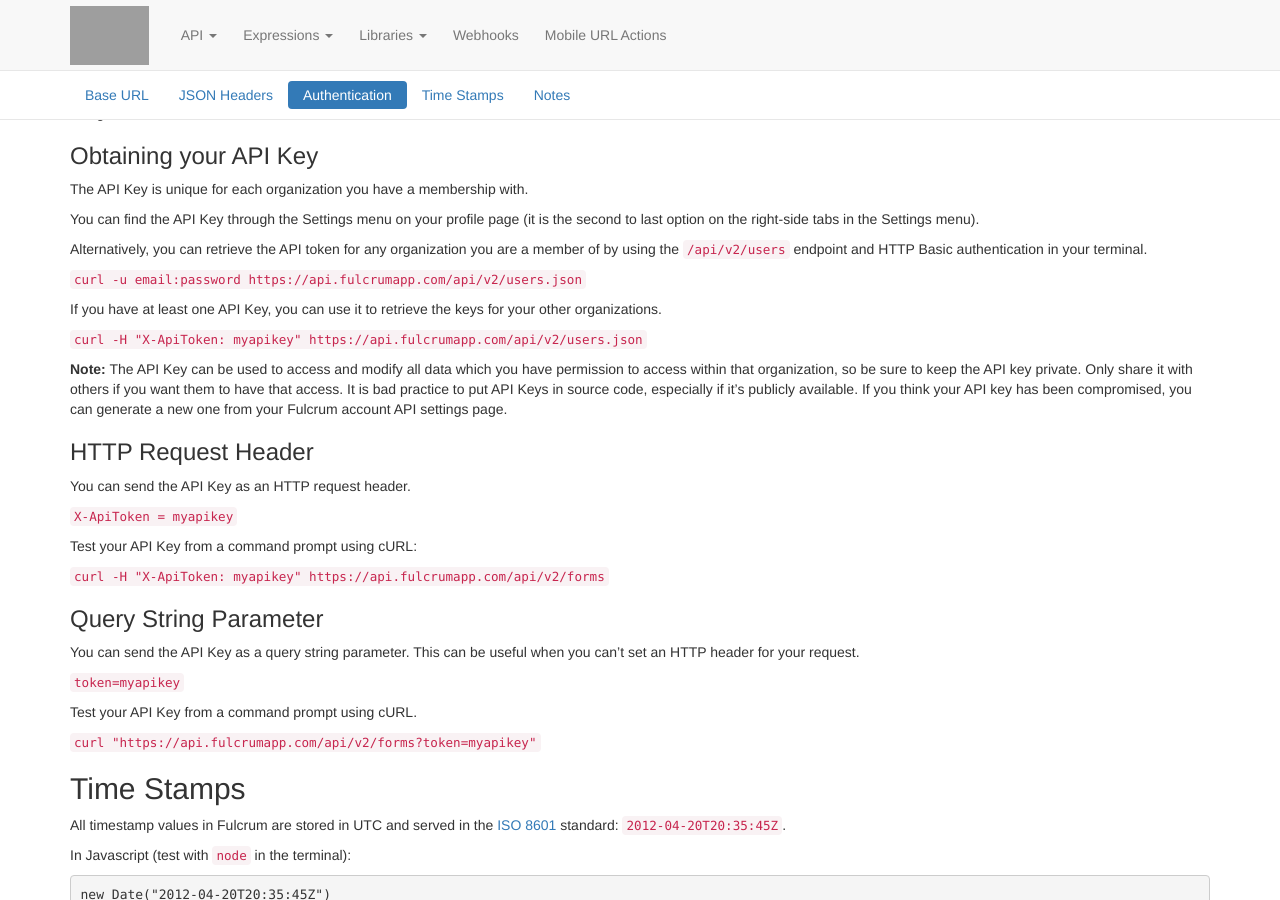
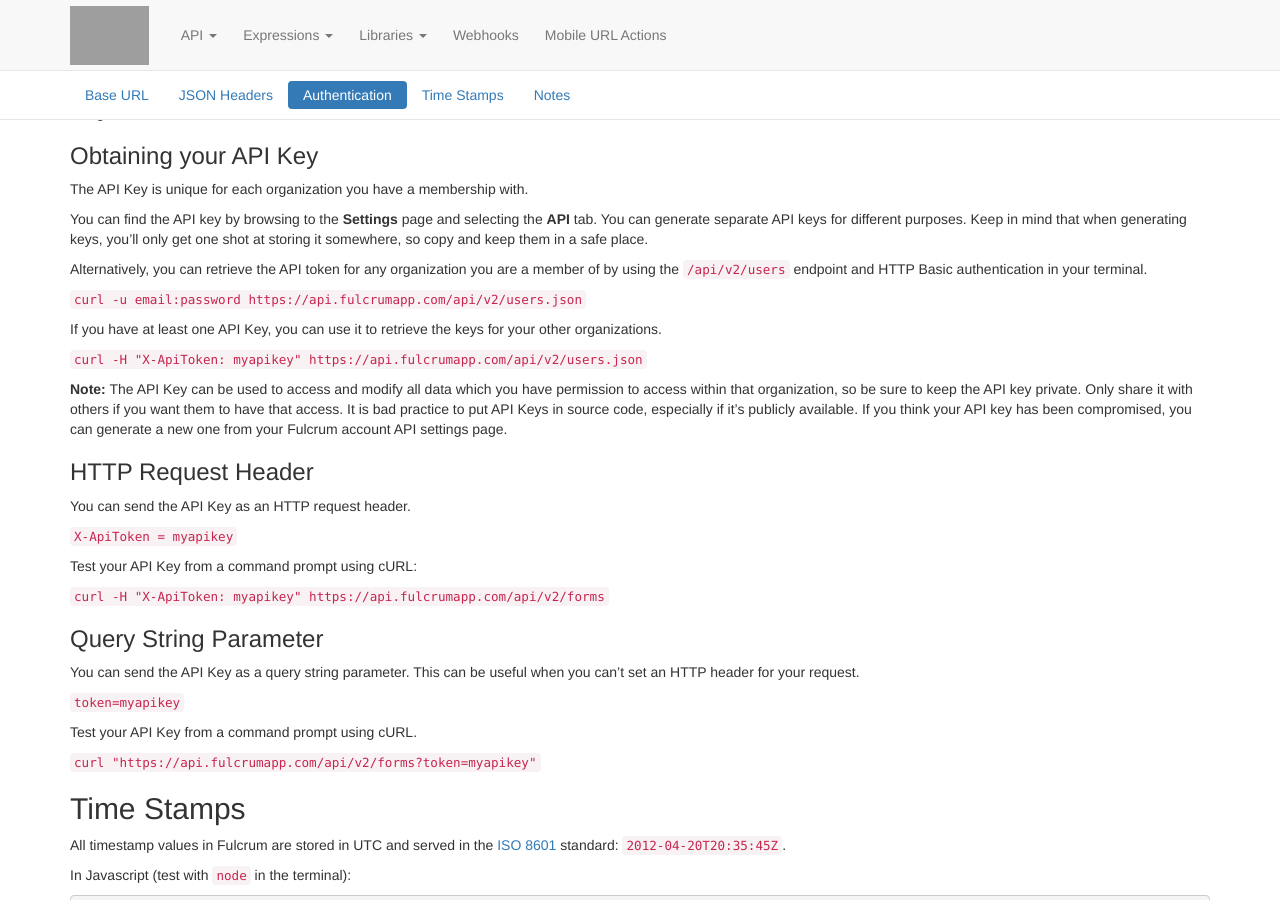
Before and after one commit to rylincoln/developer.fulcrumapp.com, a Jekyll site: the page built from _api/intro.md, in a window 1280 px wide and 900 px high, scrolled down 496 px. Built offline with Jekyll 4.4.1, drawn with Linux system fonts in a browser that asks for light colours; nearby versions of some CDN libraries; grey boxes are pictures that could not be loaded.

Commit message:
Update reference to finding API key
Fixes fulcrumapp/fulcrumapp.com#831

```diff
--- a/_api/intro.md
+++ b/_api/intro.md
@@ -35,7 +35,7 @@ API calls are authenticated with a simple API Key (token) that is provided with
 
 The API Key is unique for each organization you have a membership with.
 
-You can find the API Key through the Settings menu on your profile page (it is the second to last option on the right-side tabs in the Settings menu).
+You can find the API key by browsing to the **Settings** page and selecting the **API** tab. You can generate separate API keys for different purposes. Keep in mind that when generating keys, you'll only get one shot at storing it somewhere, so copy and keep them in a safe place.
 
 Alternatively, you can retrieve the API token for any organization you are a member of by using the `/api/v2/users` endpoint and HTTP Basic authentication in your terminal.
 
```
